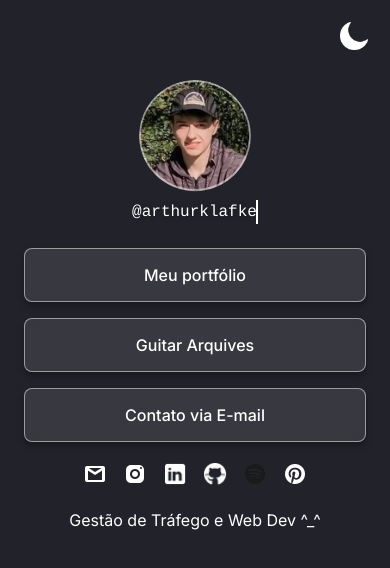
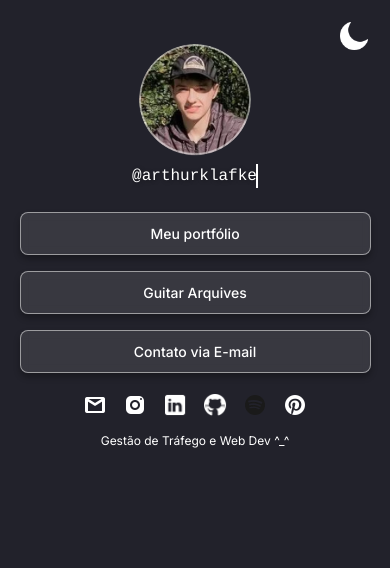
Before and after one commit to Klafke96/MyLinks-Linktree-website, a website: page index.html in a window 390 px wide. Drawn offline with Linux system fonts and the light colour scheme; files whose address does not match are found by name.

Commit message:
Save XI - Mobile V2

```diff
--- a/style.css
+++ b/style.css
@@ -303,3 +303,43 @@ button, a, .hover-effect {
 #theme-toggle img {
     transition: transform 0.3s ease, opacity 0.3s ease;
 }
+
+
+/* Estilos específicos para telas menores que 768px */
+@media only screen and (max-width: 768px) {
+
+    /* Ajustando o container para telas menores */
+    #container {
+        max-width: 100%;           /* O container ocupará toda a largura disponível */
+        margin: 20px auto;         /* Centralizando o container */
+        padding: 0 16px;           /* Pequeno espaçamento nas laterais */
+        display: flex;
+        flex-direction: column;
+        align-items: center;       /* Centraliza o conteúdo horizontalmente */
+    }
+
+    /* Ajustando os botões para ocuparem quase toda a largura da tela no mobile */
+    ul li a {
+        width: 90vw;               /* O botão ocupa 90% da largura da tela (viewport) */
+        max-width: none;           /* Remove qualquer limitação de largura máxima */
+        padding: 12px 16px;        /* Ajusta o espaçamento interno */
+        font-size: 14px;           /* Reduzindo o tamanho da fonte para caber melhor */
+        box-sizing: border-box;    /* Garante que o padding não ultrapasse a largura total */
+    }
+
+    /* Ajustando os ícones sociais */
+    #social-icons {
+        margin-top: 16px;          /* Espaçamento entre os botões e os ícones sociais */
+    }
+
+    #social-icons a {
+        width: 20px;               /* Reduzindo o tamanho dos ícones sociais */
+        height: 20px;
+    }
+
+    /* Ajustando o rodapé */
+    footer {
+        padding: 16px 0;
+        font-size: 12px;
+    }
+}
```
